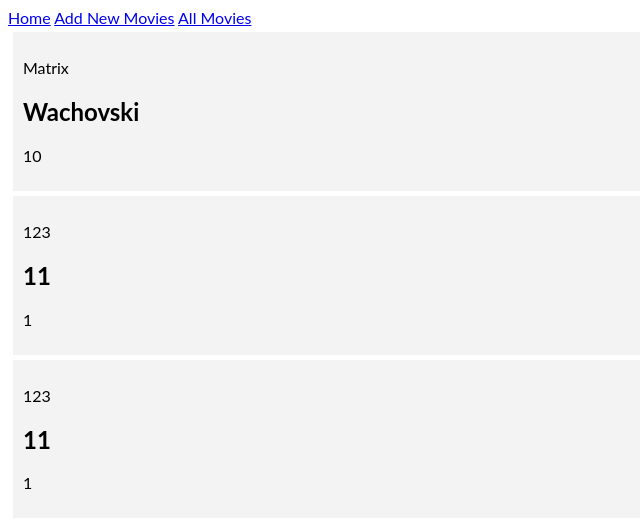
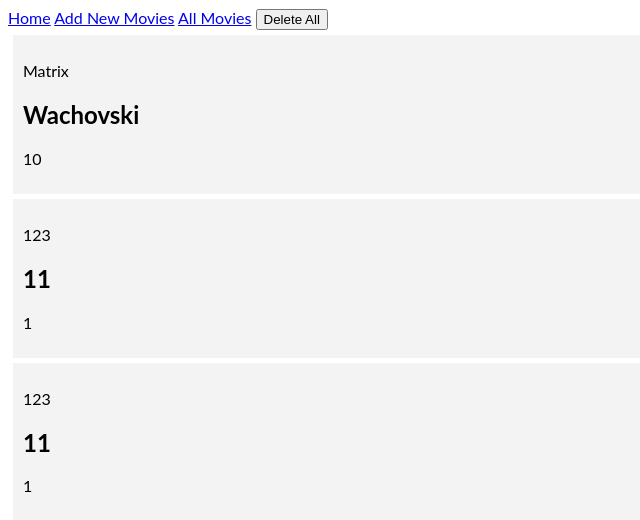
Before and after one commit to staincrazy/myMoviesList, a Flask app: page /tables.html in a window 1280 px wide. Shown: the top 520 px of the page, without its empty margins (0-640 px from the left). Run offline with Flask 2, Linux system fonts and the light colour scheme; data comes from the database, SQL or seed files in the repository; both versions use the stored data as it was after the commit.

Commit message:
Some fixes

```diff
--- a/app.py
+++ b/app.py
@@ -8,6 +8,11 @@
     cursor.execute('''CREATE TABLE IF NOT EXISTS Movies (Title TEXT, Director TEXT, Score INT)''')
     connection.commit()
     connection.close()
+
+
+def drop_database():
+    connection = sqlite3.connect("movies.db")
+    connection.cursor().execute('''DELETE * FROM TABLE Movies''')
 
 
 def connect_to_db():
@@ -57,3 +62,12 @@
     finally:
         conn.close()
         return render_template("records.html")
+
+
+@app.route("/records.html", methods=['POST'])
+def deleteRecords():
+
+    if request.form['delete_button']:
+        connect_to_db().cursor().execute('''DELETE * FROM TABLE Movies''')
+        connect_to_db().close()
+        return render_template("tables.html")
--- a/templates/records.html
+++ b/templates/records.html
@@ -43,6 +43,6 @@
 
 </body>
 
-<script src = "/scripts/records_page_scripts.js"></script>
+<script src = '/js/records_page_scripts.js'></script>
 
 </html>
--- a/templates/tables.html
+++ b/templates/tables.html
@@ -16,10 +16,15 @@
     </style>
 </head>
 <body>
+
+
     <nav>
         <a href="home.html">Home</a>
         <a href="records.html">Add New Movies</a>
         <a href="tables.html">All Movies</a>
+
+        <button type="button" name="delete_button" value={{request.form['delete_button']}}>Delete All</button>
+
     </nav>
     {% block content %}
        {% for movie in movies %}
```
Also changed, not shown: movies.db, static/js/records_page_scripts.js (renamed from static/scripts/records_page_scripts.js).
